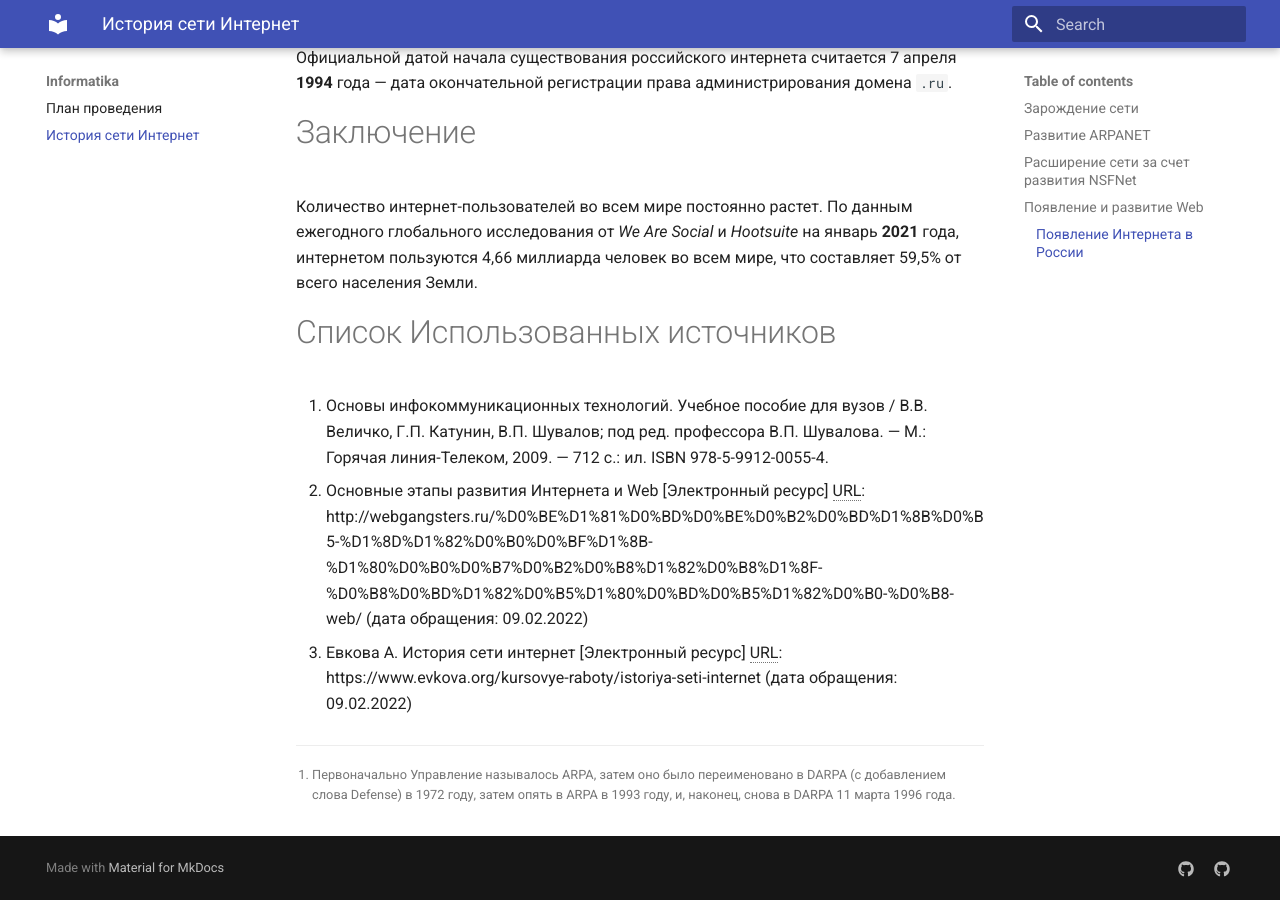
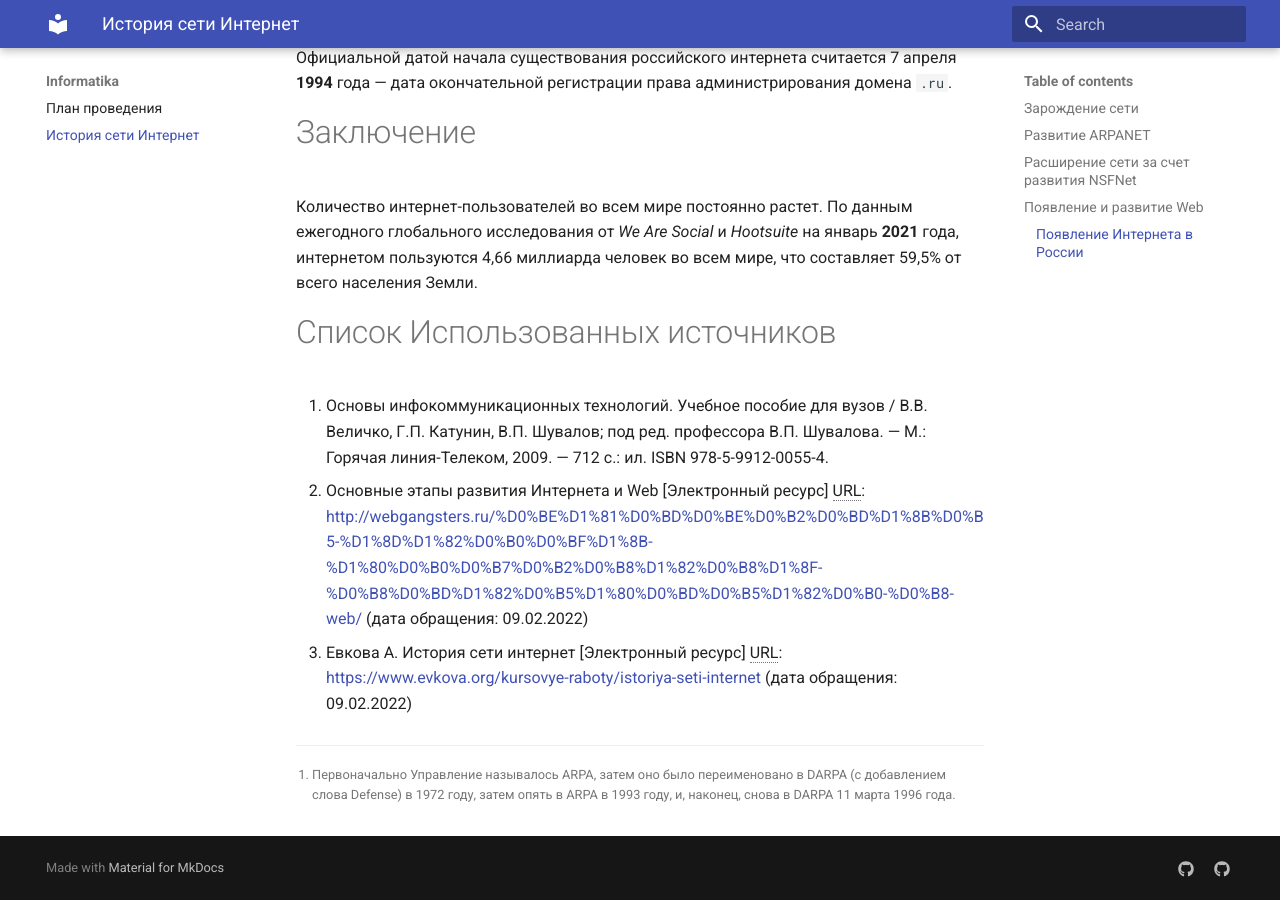
Before and after one commit to chabErch/Informatika, an MkDocs documentation site: the page built from docs/История Интернета.md, in a window 1280 px wide and 900 px high, scrolled down 2730 px. Built offline with MkDocs 1.6.1 and Material for MkDocs 9.7.7, drawn with Linux system fonts in a browser that asks for light colours; some of the changed lines change nothing that is shown.

Commit message:
add links

```diff
--- a/docs/История Интернета.md
+++ b/docs/История Интернета.md
@@ -59,6 +59,6 @@
 # Список Использованных источников
 
 1. Основы инфокоммуникационных технологий. Учебное пособие для вузов / В.В. Величко, Г.П. Катунин, В.П. Шувалов; под ред. профессора В.П. Шувалова. — М.: Горячая линия-Телеком, 2009. — 712 с.: ил. ISBN 978-5-9912-0055-4.
-2. Основные этапы развития Интернета и Web [Электронный ресурс] URL: http://webgangsters.ru/%D0%BE%D1%81%D0%BD%D0%BE%D0%B2%D0%BD%D1%8B%D0%B5-%D1%8D%D1%82%D0%B0%D0%BF%D1%8B-%D1%80%D0%B0%D0%B7%D0%B2%D0%B8%D1%82%D0%B8%D1%8F-%D0%B8%D0%BD%D1%82%D0%B5%D1%80%D0%BD%D0%B5%D1%82%D0%B0-%D0%B8-web/ (дата обращения: 09.02.2022)
+2. Основные этапы развития Интернета и Web [Электронный ресурс] URL: [http://webgangsters.ru/%D0%BE%D1%81%D0%BD%D0%BE%D0%B2%D0%BD%D1%8B%D0%B5-%D1%8D%D1%82%D0%B0%D0%BF%D1%8B-%D1%80%D0%B0%D0%B7%D0%B2%D0%B8%D1%82%D0%B8%D1%8F-%D0%B8%D0%BD%D1%82%D0%B5%D1%80%D0%BD%D0%B5%D1%82%D0%B0-%D0%B8-web/](http://webgangsters.ru/%D0%BE%D1%81%D0%BD%D0%BE%D0%B2%D0%BD%D1%8B%D0%B5-%D1%8D%D1%82%D0%B0%D0%BF%D1%8B-%D1%80%D0%B0%D0%B7%D0%B2%D0%B8%D1%82%D0%B8%D1%8F-%D0%B8%D0%BD%D1%82%D0%B5%D1%80%D0%BD%D0%B5%D1%82%D0%B0-%D0%B8-web/) (дата обращения: 09.02.2022)
 
-2. Евкова A. История сети интернет [Электронный ресурс] URL: https://www.evkova.org/kursovye-raboty/istoriya-seti-internet (дата обращения: 09.02.2022)
+2. Евкова A. История сети интернет [Электронный ресурс] URL: [https://www.evkova.org/kursovye-raboty/istoriya-seti-internet](https://www.evkova.org/kursovye-raboty/istoriya-seti-internet) (дата обращения: 09.02.2022)
```
